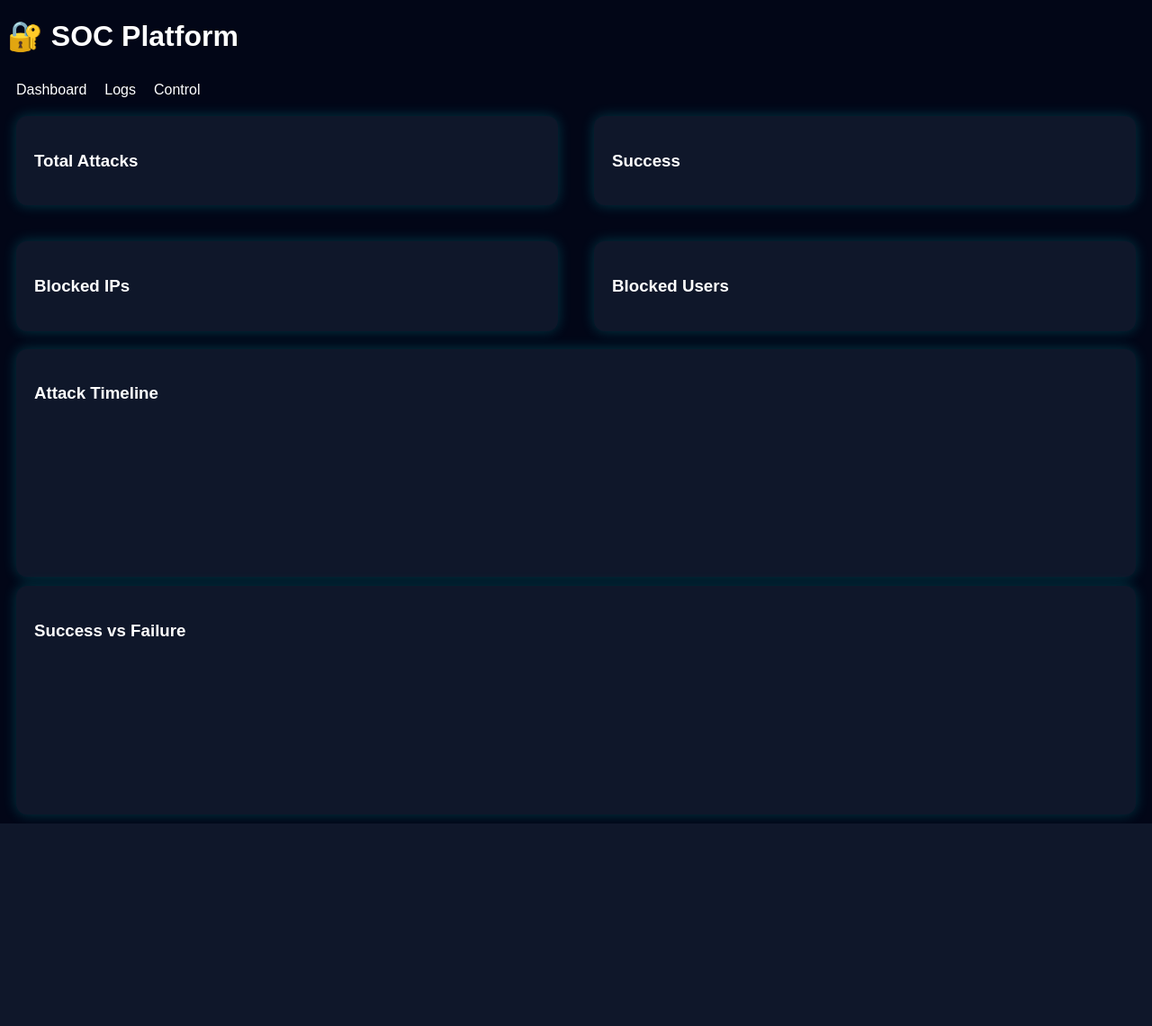
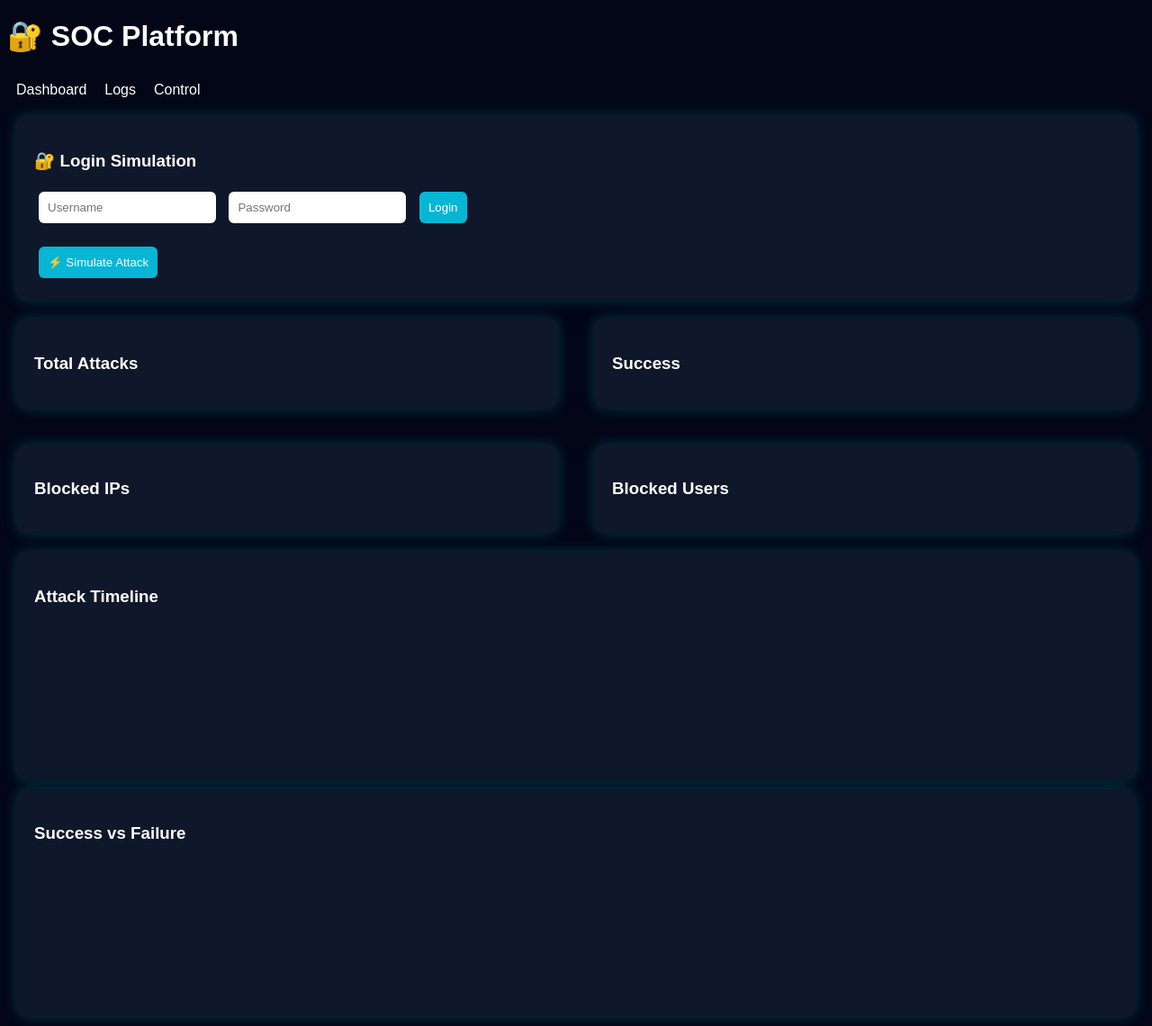
Before and after one commit to snehalahiri2005/brute-force-detector, a Flask app: page / in a window 1280 px wide. Shown: the whole page at 90% size. Before the commit the page ends 915 px from the top, so only its background shows below. Run offline with Flask 3, Linux system fonts and the light colour scheme; a map, chart or similar area stays blank.

Commit message:
added login simulation + attack simulator

```diff
--- a/templates/index.html
+++ b/templates/index.html
@@ -27,6 +27,18 @@ body { background:#020617; color:white; font-family:Arial; }
     text-align:center;
     display:none;
 }
+input, button {
+    padding:10px;
+    margin:5px;
+    border-radius:6px;
+    border:none;
+}
+
+button {
+    background:#06b6d4;
+    color:white;
+    cursor:pointer;
+}
 </style>
 </head>
 
@@ -42,16 +54,35 @@ body { background:#020617; color:white; font-family:Arial; }
 </div>
 
 <!-- DASHBOARD -->
+<!-- DASHBOARD -->
 <div id="dash">
+
+<!-- 🔐 LOGIN SIMULATION -->
+<div class="card">
+<h3>🔐 Login Simulation</h3>
+
+<form method="POST">
+<input name="username" placeholder="Username" required>
+<input name="password" type="password" placeholder="Password" required>
+<button type="submit">Login</button>
+</form>
+
+<p>{{ message }}</p>
+
+<!-- 🔥 ATTACK SIMULATOR -->
+<button onclick="simulateAttack()">⚡ Simulate Attack</button>
+
+</div>
+
+<!-- KPI -->
 <div class="grid">
-
 <div class="card"><h3>Total Attacks</h3><p id="fail"></p></div>
 <div class="card"><h3>Success</h3><p id="success"></p></div>
 <div class="card"><h3>Blocked IPs</h3><p id="ipCount"></p></div>
 <div class="card"><h3>Blocked Users</h3><p id="userCount"></p></div>
-
 </div>
 
+<!-- GRAPHS -->
 <div class="card">
 <h3>Attack Timeline</h3>
 <canvas id="lineChart"></canvas>
@@ -61,8 +92,8 @@ body { background:#020617; color:white; font-family:Arial; }
 <h3>Success vs Failure</h3>
 <canvas id="pieChart"></canvas>
 </div>
+
 </div>
-
 <!-- LOGS -->
 <div id="logs" class="hidden">
 <div class="card">
@@ -92,7 +123,15 @@ body { background:#020617; color:white; font-family:Arial; }
 
 <script>
 let lineChart, pieChart;
-
+function simulateAttack(){
+    for(let i=0;i<10;i++){
+        fetch("/",{
+            method:"POST",
+            headers:{'Content-Type':'application/x-www-form-urlencoded'},
+            body:"username=hacker&password=wrong"
+        });
+    }
+}
 function showTab(id){
 document.querySelectorAll("#dash,#logs,#control").forEach(d=>d.classList.add("hidden"));
 document.getElementById(id).classList.remove("hidden");
```
